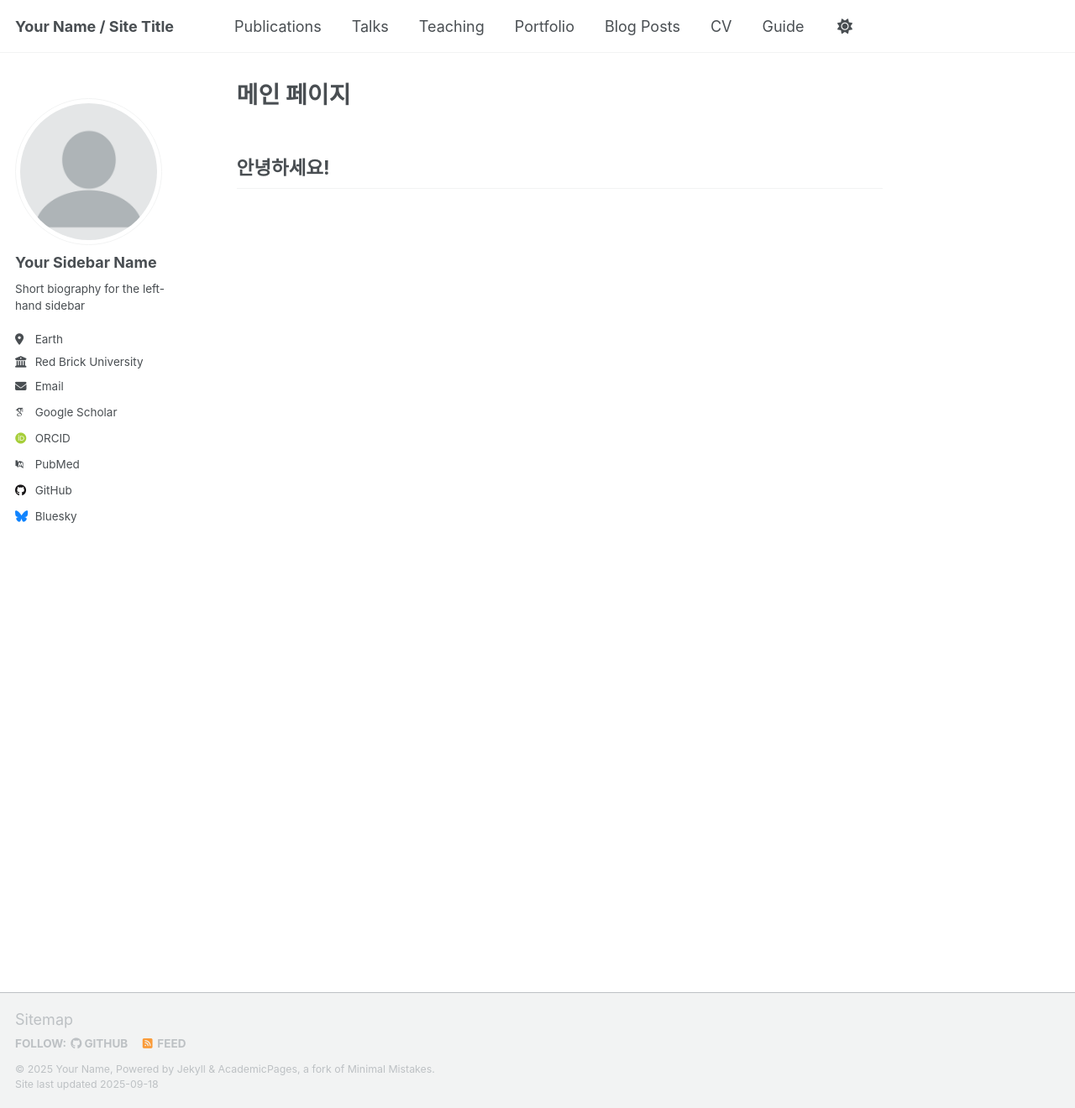
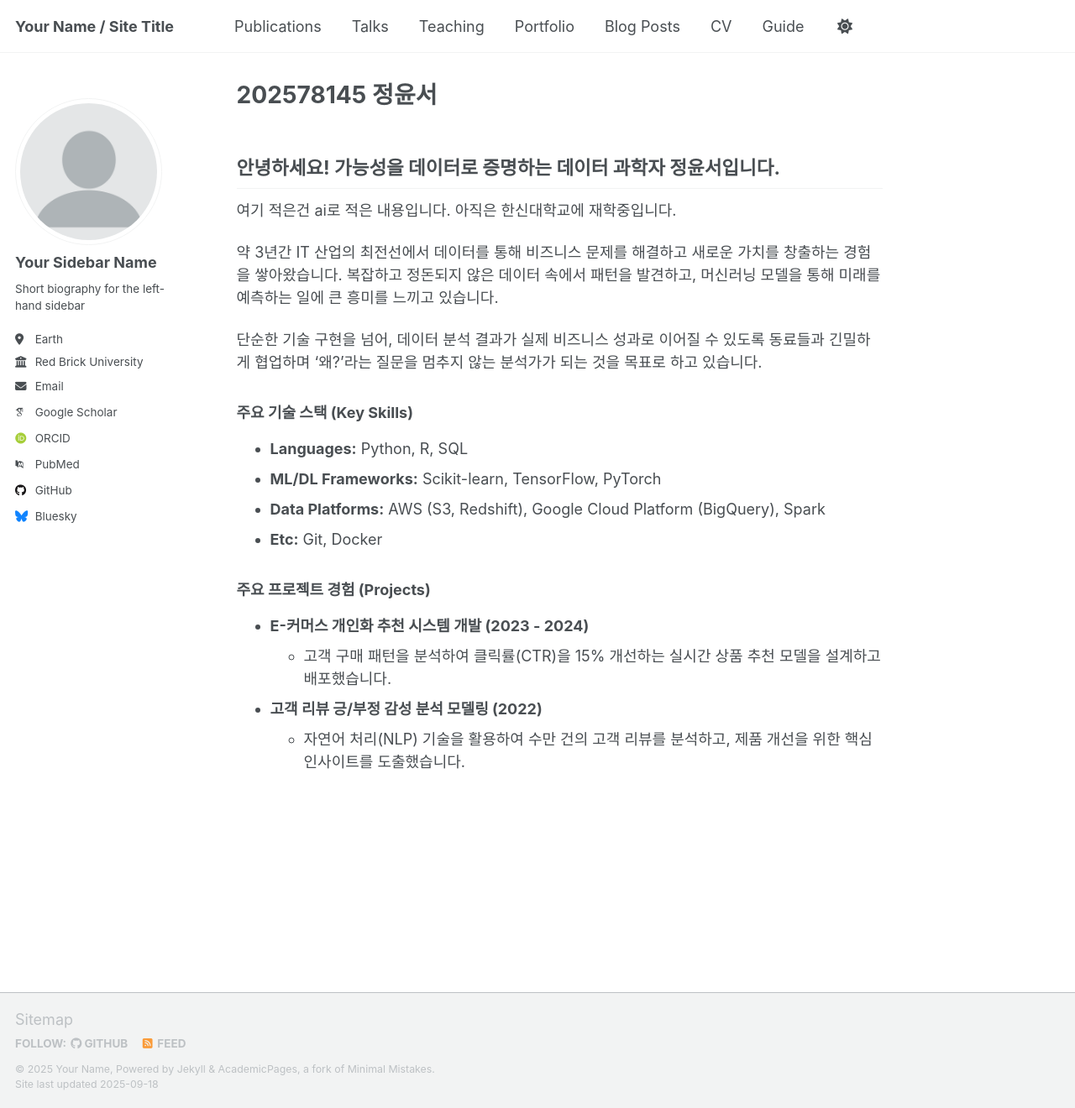
Before and after one commit to 202578145/202578145.github.io, a Jekyll site: the page built from _pages/about.md, in a window 1280 px wide and 1320 px high. Shown: the whole window at 84% size. Built offline with Jekyll 4.4.1, drawn with Linux system fonts in a browser that asks for light colours; some web fonts are replaced; a script that is not in the unit is left out.

Commit message:
프로필 업데이

```diff
--- a/_pages/about.md
+++ b/_pages/about.md
@@ -1,6 +1,6 @@
 ---
 permalink: /
-title: "메인 페이지"
+title: "202578145 정윤서"
 excerpt: "안녕하세요. 제 웹사이트에 오신 것을 환영합니다."
 author_profile: true
 redirect_from:
@@ -8,4 +8,23 @@ redirect_from:
   - /about.html
 ---
 
-## 안녕하세요!
+
+## 안녕하세요! 가능성을 데이터로 증명하는 데이터 과학자 정윤서입니다.
+여기 적은건 ai로 적은 내용입니다.
+아직은 한신대학교에 재학중입니다.
+
+약 3년간 IT 산업의 최전선에서 데이터를 통해 비즈니스 문제를 해결하고 새로운 가치를 창출하는 경험을 쌓아왔습니다. 복잡하고 정돈되지 않은 데이터 속에서 패턴을 발견하고, 머신러닝 모델을 통해 미래를 예측하는 일에 큰 흥미를 느끼고 있습니다.
+
+단순한 기술 구현을 넘어, 데이터 분석 결과가 실제 비즈니스 성과로 이어질 수 있도록 동료들과 긴밀하게 협업하며 '왜?'라는 질문을 멈추지 않는 분석가가 되는 것을 목표로 하고 있습니다.
+
+### 주요 기술 스택 (Key Skills)
+- **Languages:** Python, R, SQL
+- **ML/DL Frameworks:** Scikit-learn, TensorFlow, PyTorch
+- **Data Platforms:** AWS (S3, Redshift), Google Cloud Platform (BigQuery), Spark
+- **Etc:** Git, Docker
+
+### 주요 프로젝트 경험 (Projects)
+- **E-커머스 개인화 추천 시스템 개발 (2023 - 2024)**
+  - 고객 구매 패턴을 분석하여 클릭률(CTR)을 15% 개선하는 실시간 상품 추천 모델을 설계하고 배포했습니다.
+- **고객 리뷰 긍/부정 감성 분석 모델링 (2022)**
+  - 자연어 처리(NLP) 기술을 활용하여 수만 건의 고객 리뷰를 분석하고, 제품 개선을 위한 핵심 인사이트를 도출했습니다.
```
